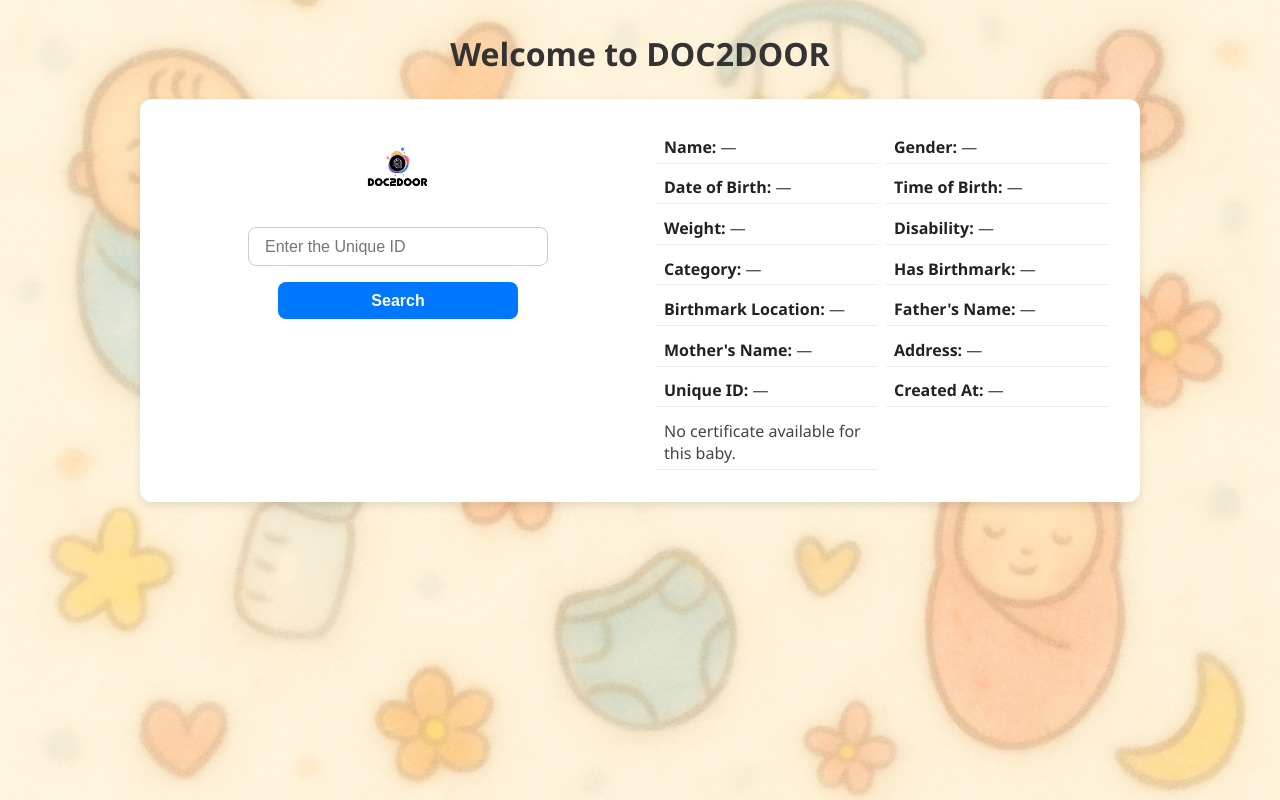
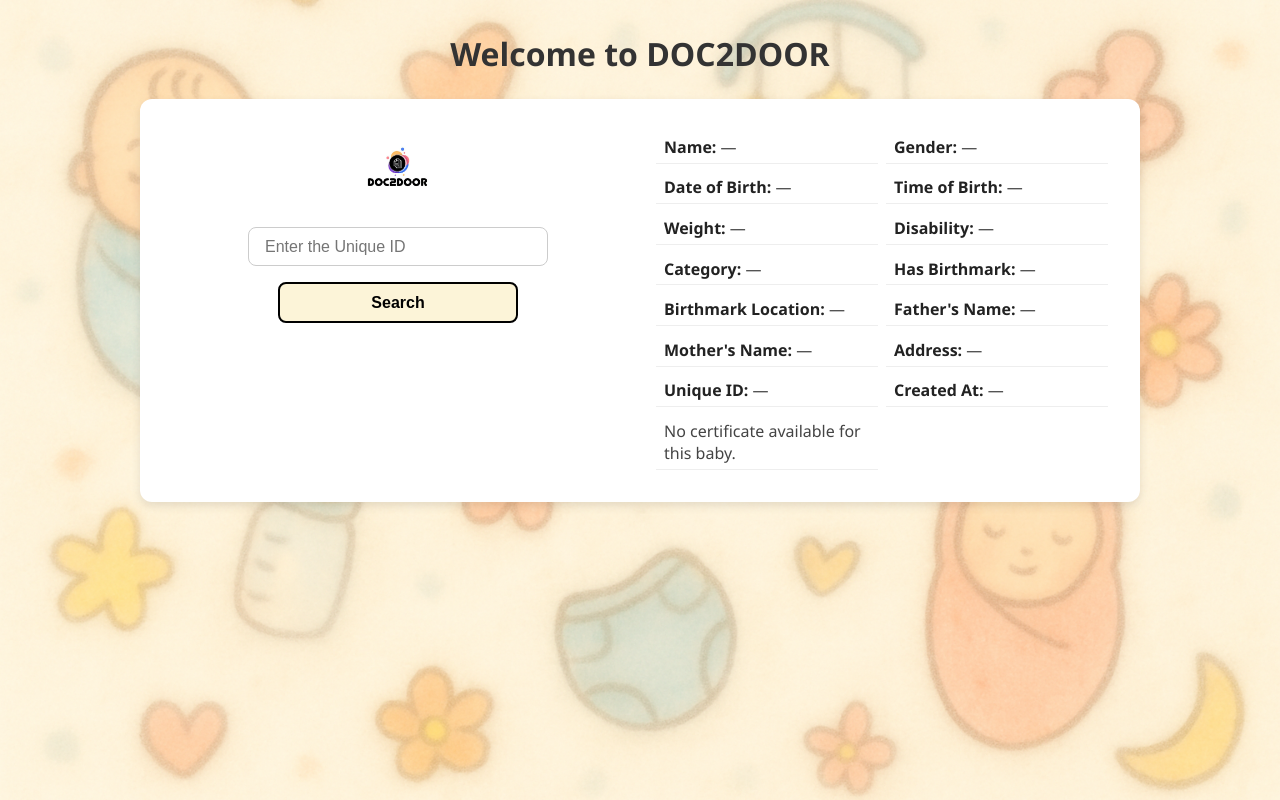
Before and after one commit to Rakshit879/Aadhaar-Genesis, a React (Create React App) app: page /user-dashboard in a window 1280 px wide. Built offline with nearby package versions, Linux system fonts and the light colour scheme.

Commit message:
Final front end change

```diff
--- a/package.json
+++ b/package.json
@@ -8,6 +8,7 @@
     "@testing-library/react": "^16.3.0",
     "@testing-library/user-event": "^13.5.0",
     "emailjs-com": "^3.2.0",
+    "ethers": "^6.13.5",
     "firebase": "^11.6.0",
     "react": "^19.1.0",
     "react-dom": "^19.1.0",
--- a/src/Styles/UserDashboard.css
+++ b/src/Styles/UserDashboard.css
@@ -1,7 +1,7 @@
 #UserDashboard_div {
     width: 100%;
     min-height: 100vh;
-    background-image: url("../Resources/AdminDashboardBGC.png"); /* 🔁 adjust the path if needed */
+    background-image: url("../Resources/AdminDashboardBGC.png");
     background-size: cover;
     background-position: center;
     background-repeat: no-repeat;
@@ -63,9 +63,9 @@
 
   #search_buttom {
     padding: 0.6rem 1.5rem;
-    background-color: #0077ff;
-    color: white;
-    border: none;
+    background-color: #fcf4d8;
+    font-size: 1.2rem;
+    border: 2px solid black;
     border-radius: 8px;
     font-size: 1rem;
     font-weight: 600;
@@ -74,7 +74,7 @@
   }
 
   #search_buttom:hover {
-    background-color: #005fcb;
+    background-color: #fdeeb8;
   }
 
   .result {
@@ -102,3 +102,14 @@
       grid-template-columns: 1fr 1fr;
     }
   }
+  .download-button{
+    background-color: #fcf4d8;
+    padding-top: 0.4rem;
+    padding-bottom: 0.4rem;
+    font-weight: 700;
+    font-size: 1.2rem;
+    border: 2px solid black;
+  }
+  .download-button:hover {
+    background-color: #fdeeb8;
+  }
```
Also changed, not shown: 1 other file (tests, documents, lock files or other folders).
